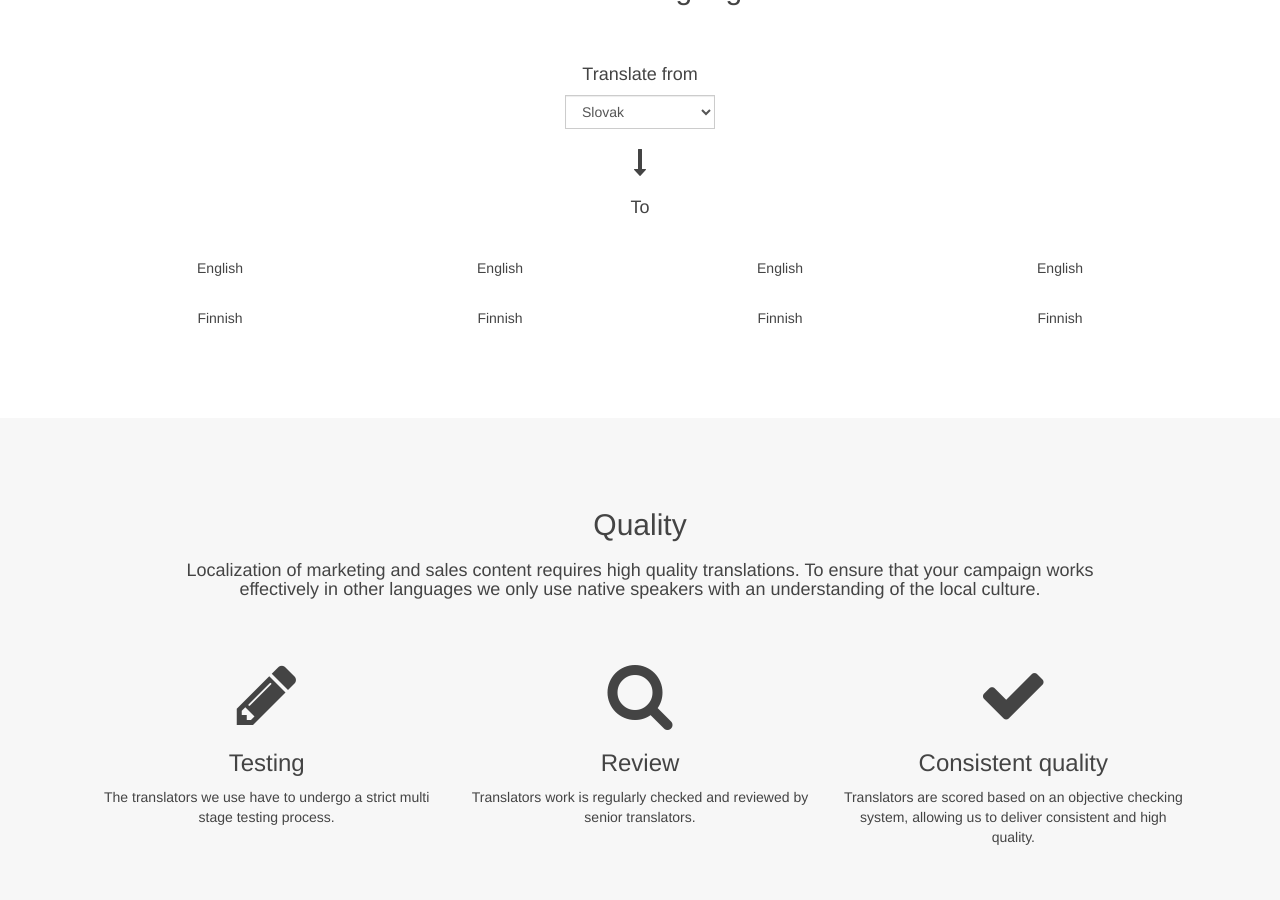
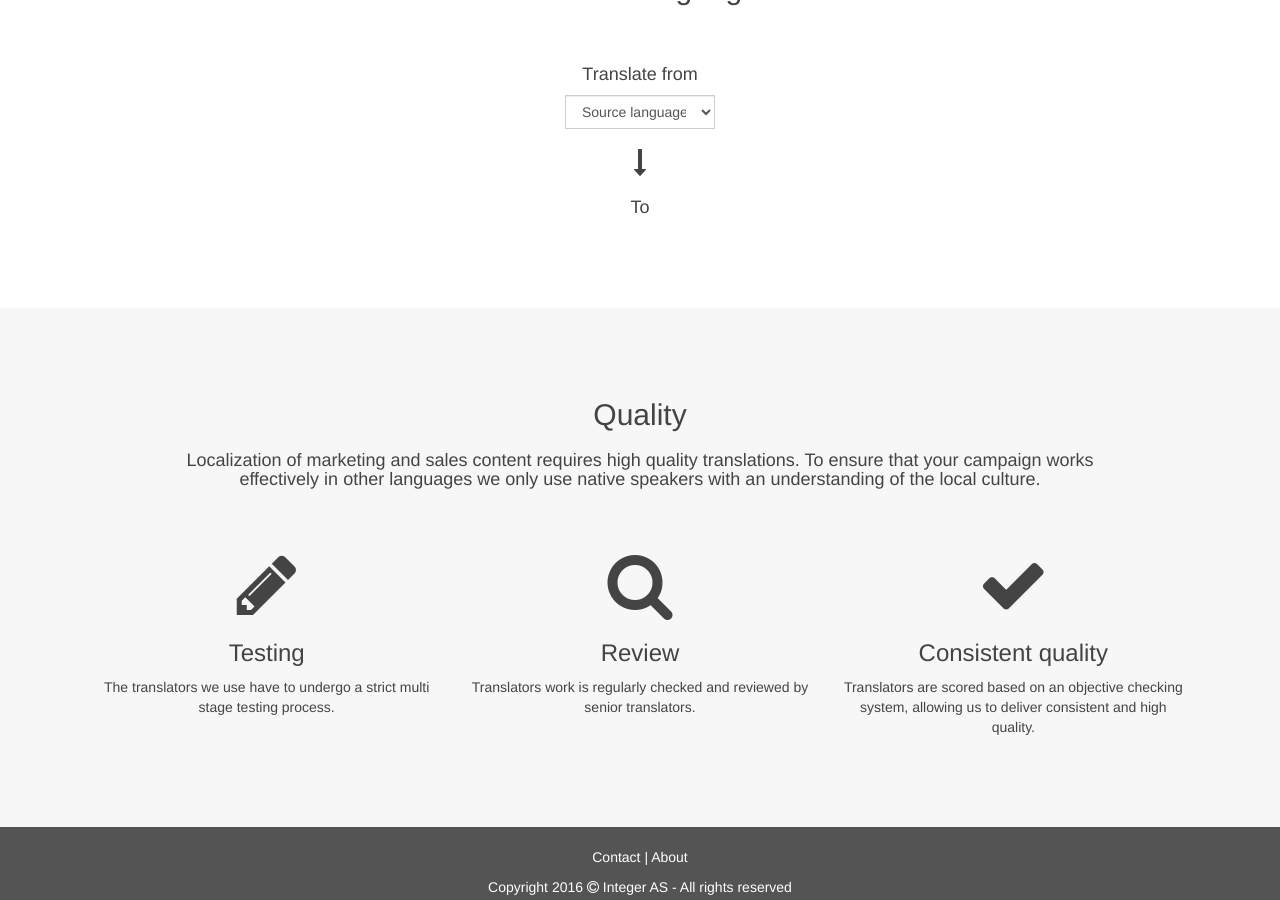
Before and after one commit to yhoiseth/www.understandly.com, a Jekyll site: the page built from index.html, in a window 1280 px wide and 900 px high, scrolled down 1478 px. Built offline with Jekyll 4.4.1, drawn with Linux system fonts in a browser that asks for light colours; nearby versions of some CDN libraries.

Commit message:
Make dynamic language selector

```diff
--- a/index.html
+++ b/index.html
@@ -7,8 +7,10 @@
 <div class="container-fluid">
   <div class="row page-container">
     <div class="col-sm-6 col-sm-offset-2 padding-top-40px padding-bottom-40px">
-      <h1 class="text-white">Your professional marketing translation tool. Buy high quality human translations or connect your own translators.
-        <br><button type="button" class="btn btn-lg margin-top-40px btn-success btn-wide">Create free account</button>
+      <h1 class="text-white">Your professional marketing translation tool. Buy high quality human translations or
+        connect your own translators.
+        <br>
+        <button type="button" class="btn btn-lg margin-top-40px btn-success btn-wide">Create free account</button>
       </h1>
     </div>
   </div>
@@ -16,7 +18,8 @@
     <div class="container">
       <div class="col-sm-12">
         <div class="col-sm-10 col-sm-offset-1">
-        <h2 align="center">Make your campaign work anywhere. We specialize in the localization of marketing content.</h2>
+          <h2 align="center">Make your campaign work anywhere. We specialize in the localization of marketing
+            content.</h2>
           <h4 align="center" class="hidden">
             Our tool was created specifically to help your business
             translate marketing, sales and advertising content.
@@ -28,7 +31,8 @@
           <div>
             <div class="inline-icon">
               <i class="fa fa-check fa-2x icon-green pull-left"></i>
-              <p class="lead"><strong>Digital marketing:</strong> Facebook Ads, Adwords, Display, Copywriting, SEM keywords</p>
+              <p class="lead"><strong>Digital marketing:</strong> Facebook Ads, Adwords, Display, Copywriting, SEM
+                keywords</p>
             </div>
           </div>
           <div>
@@ -41,7 +45,8 @@
           <div>
             <div class="inline-icon">
               <i class="fa fa-check fa-2x icon-green pull-left"></i>
-              <p class="lead"><strong>Advertising:</strong> Static advertising copy, Product descriptions, Promotional emails</p>
+              <p class="lead"><strong>Advertising:</strong> Static advertising copy, Product descriptions, Promotional
+                emails</p>
             </div>
           </div>
         </div>
@@ -59,21 +64,24 @@
             <div class="col-sm-4">
               <i class="fa fa-users fa-5x"></i>
               <h3>Order</h3>
-              <p>Order professional high quality translations or connect your own translators using our intuitive dashboard.</p>
+              <p>Order professional high quality translations or connect your own translators using our intuitive
+                dashboard.</p>
             </div>
           </div>
           <div class="service-box text-center">
             <div class="col-sm-4">
               <i class="fa fa-comments fa-5x"></i>
               <h3>Translate and collaborate</h3>
-              <p> Track progress for your translations and collaborate with your team. Average turnaround time is less than 90 minutes.</p>
+              <p> Track progress for your translations and collaborate with your team. Average turnaround time is less
+                than 90 minutes.</p>
             </div>
           </div>
           <div class="service-box text-center">
             <div class="col-sm-4">
               <i class="fa fa-database fa-5x"></i>
               <h3>Accessible & Organized</h3>
-              <p>All your translated content organized and easily accessible for everyone in your team using our integrated content management system.</p>
+              <p>All your translated content organized and easily accessible for everyone in your team using our
+                integrated content management system.</p>
             </div>
           </div>
         </div>
@@ -94,8 +102,7 @@
             <h4>Translate from</h4>
             <div class="input-group amount-input">
               <div class="form-group">
-                <select class="form-control" id="languagePairsSelect">
-                </select>
+                <select title="Languages" class="form-control" id="languagePairsSelect"></select>
               </div>
             </div>
           </div>
@@ -104,38 +111,7 @@
             <h4 class="padding-top-10px">To</h4>
           </div>
         </div>
-        <div class="row">
-          <div>
-            <div class="service-box text-center">
-              <div class="col-xs-6 col-sm-3">
-                <p>English</p>
-                <br>
-                <p>Finnish</p>
-              </div>
-            </div>
-            <div class="service-box text-center">
-              <div class="col-xs-6 col-sm-3">
-                <p>English</p>
-                <br>
-                <p>Finnish</p>
-              </div>
-            </div>
-            <div class="service-box text-center">
-              <div class="col-xs-6 col-sm-3">
-                <p>English</p>
-                <br>
-                <p>Finnish</p>
-              </div>
-            </div>
-            <div class="service-box text-center">
-              <div class="col-xs-6 col-sm-3">
-                <p>English</p>
-                <br>
-                <p>Finnish</p>
-              </div>
-            </div>
-          </div>
-        </div>
+        <div class="row" id="languages"></div>
       </div>
     </div>
   </div>
@@ -171,7 +147,8 @@
             <div class="col-sm-4">
               <i class="fa fa-check fa-5x"></i>
               <h3>Consistent quality</h3>
-              <p>Translators are scored based on an objective checking system, allowing us to deliver consistent and high quality.</p>
+              <p>Translators are scored based on an objective checking system, allowing us to deliver consistent and
+                high quality.</p>
             </div>
           </div>
         </div>
--- a/js/languages.js
+++ b/js/languages.js
@@ -1,6 +1,4 @@
 $(document).ready(function () {
-
-
   var languagePairs = [
     {
       "lc_src": "fr",
@@ -546,32 +544,64 @@
     "lc": "vi",
     "localized_name": "Tiếng Việt",
     "unit_type": "word"
-    }, {"language": "Chinese (Simplified)", "lc": "zh", "localized_name": "中文 (简体)", "unit_type": "character"}]
+  }, {"language": "Chinese (Simplified)", "lc": "zh", "localized_name": "中文 (简体)", "unit_type": "character"}];
 
-
-    var text = "";
-
-    $.each(languages, function (index, language) {
-        text = text + "<option value='" + language.lc + "'>" + language.language + "</option>";
-    });
-
-    var languagePairsSelect = $("#languagePairsSelect");
-    languagePairsSelect.html(text);
-
-    languagePairsSelect.change(function() {
-
-        var sourceLanguageCode = languagePairsSelect.val();
-
-        var targetLanguagesPairs = languagePairs.filter(function(languagePair) {
-           if (sourceLanguageCode == languagePair.lc_src) {
+  languages = languages.filter(function (language) {
+    language.targetLanguagePairs = languagePairs.filter(function (languagePair) {
+      if (language.lc === languagePair.lc_src && languagePair.tier === 'pro') {
         return languagePair;
       }
     });
 
-        console.log(targetLanguagesPairs);
-
-        var targetLanguages;
-
+    if (language.targetLanguagePairs.length > 0) {
+      return language;
+    }
   });
 
+  var sourceLanguagesOptions = '<option disabled selected value="">Source language</option>';
+
+  $.each(languages, function (index, language) {
+    sourceLanguagesOptions = sourceLanguagesOptions + "<option value='" + language.lc + "'>" + language.language + "</option>";
   });
+
+  var languagePairsSelect = $("#languagePairsSelect");
+  languagePairsSelect.html(sourceLanguagesOptions);
+
+  languagePairsSelect.change(function () {
+
+    var sourceLanguageCode = languagePairsSelect.val();
+
+    var sourceLanguage = languages.filter(function (language) {
+      if (sourceLanguageCode == language.lc) {
+        return language;
+      }
+    });
+
+    sourceLanguage = sourceLanguage[0];
+
+    var targetLanguages = sourceLanguage.targetLanguagePairs.map(function (targetLanguagePair) {
+      var targetLanguage = languages.filter(function (language) {
+        if (language.lc === targetLanguagePair.lc_tgt) {
+          return language;
+        }
+      });
+
+      if (targetLanguage.length > 0) {
+        return targetLanguage[0];
+      }
+    });
+
+    targetLanguages = targetLanguages.filter(Boolean);
+
+    var targetLanguagesDivs = '';
+
+    $.each(targetLanguages, function (key, targetLanguage) {
+      targetLanguagesDivs = targetLanguagesDivs +
+        '<div class="col-xs-6 col-sm-3 text-center">' +
+        targetLanguage.language +
+        '</div>'
+    });
+
+    $('#languages').html(targetLanguagesDivs);
+  });
+});
```
Lines whose indentation alone changed are shown as unchanged.
